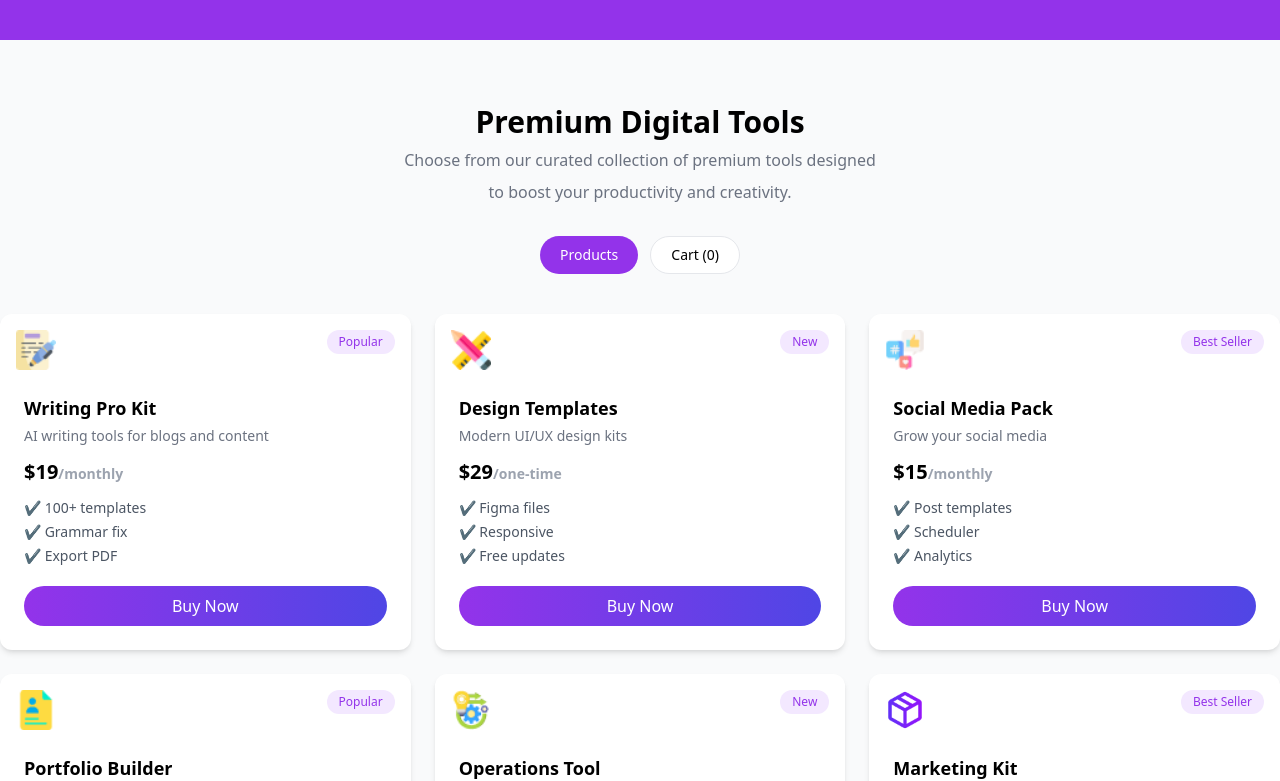
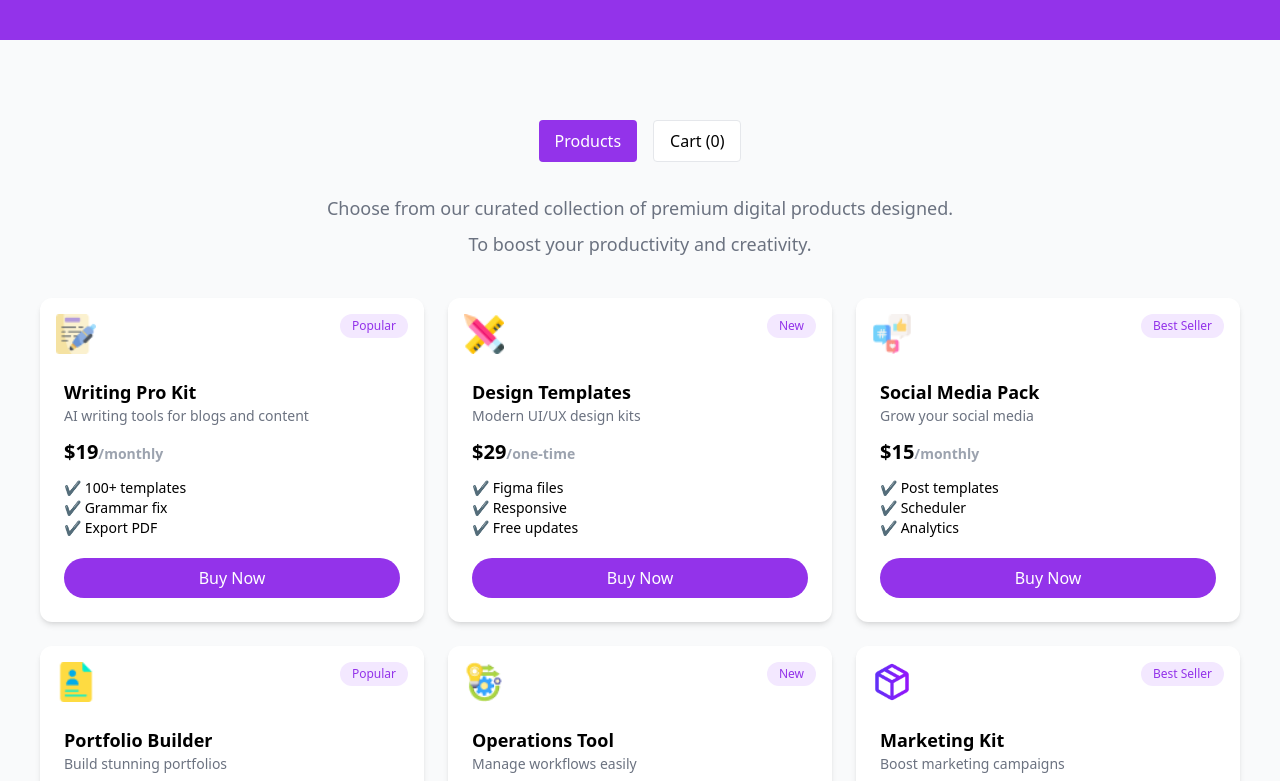
Before and after one commit to Avishek-Pratyay/Projects-digital-tools, a React (Vite) app: page / in a window 1280 px wide. Shown: the part 859-1640 px from the top of the page. Built offline with nearby package versions, Linux system fonts and the light colour scheme.

Commit message:
allthe section complete

```diff
--- a/src/App.jsx
+++ b/src/App.jsx
@@ -15,14 +15,14 @@ import "react-toastify/dist/ReactToastify.css";
 function App() {
   const [cart, setCart] = useState([]);
 
-  const addToCart = (p) => {
-    setCart([...cart, p]);
+  const addToCart = (product) => {
+    setCart([...cart, product]);
     toast.success("Added to cart");
   };
 
   const removeFromCart = (id) => {
     setCart(cart.filter((item) => item.id !== id));
-    toast.error("Removed");
+    toast.error("Removed from cart");
   };
 
   const checkout = () => {
--- a/src/components/Cart.jsx
+++ b/src/components/Cart.jsx
@@ -1,16 +1,19 @@
 export default function Cart({ cart, removeFromCart, checkout }) {
+  const total = cart.reduce((sum, item) => sum + item.price, 0);
+
+  if (cart.length === 0) {
+    return <p className="text-center text-gray-500">Cart is empty</p>;
+  }
+
   return (
     <div className="max-w-2xl mx-auto bg-white p-6 rounded-xl shadow">
 
-      <h3 className="text-lg font-bold mb-4">Your Cart</h3>
-
-      {cart.length === 0 ? (
-        <p className="text-gray-500">No items in cart</p>
-      ) : (
-        <>
-          {cart.map((item) => (
-            <div className="flex justify-between items-center bg-gray-100 p-3 rounded mb-2">
-              <div className="flex items-center gap-3">
+      {cart.map((item, index) => (
+        <div
+          key={index}
+          className="flex justify-between items-center border-b py-3"
+        >
+          <div className="flex gap-3 items-center">
             <img src={item.icon} className="w-8" />
             <p>{item.name}</p>
           </div>
@@ -19,7 +22,7 @@ export default function Cart({ cart, removeFromCart, checkout }) {
             <span>${item.price}</span>
             <button
               onClick={() => removeFromCart(item.id)}
-                  className="ml-4 text-red-500 text-sm"
+              className="ml-4 text-red-500"
             >
               Remove
             </button>
@@ -28,23 +31,18 @@ export default function Cart({ cart, removeFromCart, checkout }) {
       ))}
 
       {/* TOTAL */}
-          <div className="flex justify-between mt-4 font-bold">
-            <span>Total</span>
-            <span>
-              $
-              {cart.reduce((total, item) => total + item.price, 0)}
-            </span>
+      <div className="flex justify-between mt-6 font-bold">
+        <span>Total:</span>
+        <span>${total}</span>
       </div>
 
-          {/* BUTTON */}
+      {/* CHECKOUT */}
       <button
         onClick={checkout}
-            className="w-full mt-5 bg-gradient-to-r from-purple-600 to-indigo-600 text-white py-2 rounded-full"
+        className="w-full mt-4 bg-purple-600 text-white py-2 rounded-full"
       >
         Proceed to Checkout
       </button>
-        </>
-      )}
     </div>
   );
 }
--- a/src/components/Navbar.jsx
+++ b/src/components/Navbar.jsx
@@ -2,7 +2,7 @@ import cartIcon from "/assets/shopping-cart.png";
 
 export default function Navbar({ count }) {
   return (
-    <div className="flex justify-between items-center px-10 py-4 bg-white shadow">
+    <div className="flex justify-between items-center px-10 py-4 bg-white shadow sticky top-0 z-50">
 
       {/* LEFT LOGO */}
       <h1 className="text-2xl font-bold text-purple-600">
--- a/src/components/Products.jsx
+++ b/src/components/Products.jsx
@@ -1,55 +1,49 @@
-import productData from "../data/products.json"; // your JSON file
-import { toast } from "react-toastify";
-
-export default function Products() {
-  const addToCart = (product) => {
-    // implement add to cart logic here
-    toast.success(`${product.name} added to cart`);
-  };
+export default function Products({ products, addToCart, cart }) {
+  return (
+    <div className="grid md:grid-cols-3 gap-6 px-10">
+      {products.map((p) => {
+        const isAdded = cart.find((item) => item.id === p.id);
 
         return (
-    <div className="grid md:grid-cols-3 gap-6">
-      {productData.map((p) => (
           <div
             key={p.id}
-          className="bg-white rounded-xl shadow-md p-6 hover:shadow-xl transition relative"
+            className="bg-white rounded-xl shadow-md p-6 relative"
           >
-          {/* ICON - TOP LEFT */}
+            {/* ICON */}
             <img src={p.icon} className="w-10 absolute top-4 left-4" />
 
-          {/* TAG - TOP RIGHT */}
+            {/* TAG */}
             <span className="bg-purple-100 text-purple-600 text-xs px-3 py-1 rounded-full absolute top-4 right-4">
               {p.tagType}
             </span>
 
-          {/* TITLE */}
             <h2 className="text-lg font-bold mt-14">{p.name}</h2>
+            <p className="text-gray-500 text-sm">{p.description}</p>
 
-          {/* DESCRIPTION */}
-          <p className="text-gray-500 text-sm mt-1">{p.description}</p>
-
-          {/* PRICE */}
             <p className="text-xl font-bold mt-3">
               ${p.price}
               <span className="text-sm text-gray-400">/{p.period}</span>
             </p>
 
-          {/* FEATURES */}
-          <ul className="mt-3 space-y-1 text-sm text-gray-600">
+            <ul className="mt-3 text-sm">
               {p.features.map((f, i) => (
                 <li key={i}>✔ {f}</li>
               ))}
             </ul>
 
-          {/* BUTTON */}
             <button
   onClick={() => addToCart(p)}
-            className="w-full mt-5 bg-gradient-to-r from-purple-600 to-indigo-600 text-white py-2 rounded-full"
+  className={`w-full mt-5 py-2 rounded-full text-white ${
+    isAdded
+      ? "bg-green-500"
+      : "bg-purple-600 hover:bg-purple-700"
+  }`}
 >
-            Buy Now
+  {isAdded ? "✔ Added to cart" : "Buy Now"}
 </button>
           </div>
-      ))}
+        );
+      })}
     </div>
   );
 }
--- a/src/components/ToggleSection.jsx
+++ b/src/components/ToggleSection.jsx
@@ -2,32 +2,24 @@ import { useState } from "react";
 import Products from "./Products";
 import Cart from "./Cart";
 
-export default function ToggleSection(props) {
+export default function ToggleSection({
+  products,
+  cart,
+  addToCart,
+  removeFromCart,
+  checkout,
+}) {
   const [view, setView] = useState("products");
 
   return (
-    <div className="py-16 bg-gray-50">
+    <div className="py-20 bg-gray-50">
 
-      {/* TITLE */}
-      <div className="text-center mb-8">
-        <h2 className="text-3xl font-bold">
-          Premium Digital Tools
-        </h2>
-        <p className="text-gray-500 mt-2">
-          Choose from our curated collection of premium tools designed</p>
-        <p className="text-gray-500 mt-2">
-          to boost your productivity and creativity.
-        </p>
-      </div>
-
-      {/* TOGGLE BUTTONS */}
-      <div className="flex justify-center gap-3 mb-10">
+      {/* BUTTONS */}
+      <div className="flex justify-center gap-4 mb-8">
         <button
           onClick={() => setView("products")}
-          className={`px-5 py-2 rounded-full text-sm ${
-            view === "products"
-              ? "bg-purple-600 text-white"
-              : "bg-white border"
+          className={`px-4 py-2 rounded ${
+            view === "products" ? "bg-purple-600 text-white" : "bg-white border"
           }`}
         >
           Products
@@ -35,21 +27,31 @@ export default function ToggleSection(props) {
 
         <button
           onClick={() => setView("cart")}
-          className={`px-5 py-2 rounded-full text-sm ${
-            view === "cart"
-              ? "bg-purple-600 text-white"
-              : "bg-white border"
+          className={`px-4 py-2 rounded ${
+            view === "cart" ? "bg-purple-600 text-white" : "bg-white border"
           }`}
         >
-          Cart ({props.cart.length})
+          Cart ({cart.length})
         </button>
       </div>
 
+      {/* PARAGRAPH */}
+      {view === "products" && (
+        <div className="text-center mb-10 max-w-2xl mx-auto">
+          <p className="text-gray-500 text-lg">
+            Choose from our curated collection of premium digital products designed.
+          </p>
+          <p className="text-gray-500 text-lg mt-2">
+            To boost your productivity and creativity.
+          </p>
+        </div>
+      )}
+
       {/* CONTENT */}
       {view === "products" ? (
-        <Products {...props} />
+        <Products products={products} addToCart={addToCart} cart={cart} />
       ) : (
-        <Cart {...props} />
+        <Cart cart={cart} removeFromCart={removeFromCart} checkout={checkout} />
       )}
     </div>
   );
```
Also changed, not shown: src/components/Pricing.jsx (+61 -33 lines). Lines whose indentation alone changed are shown as unchanged.
